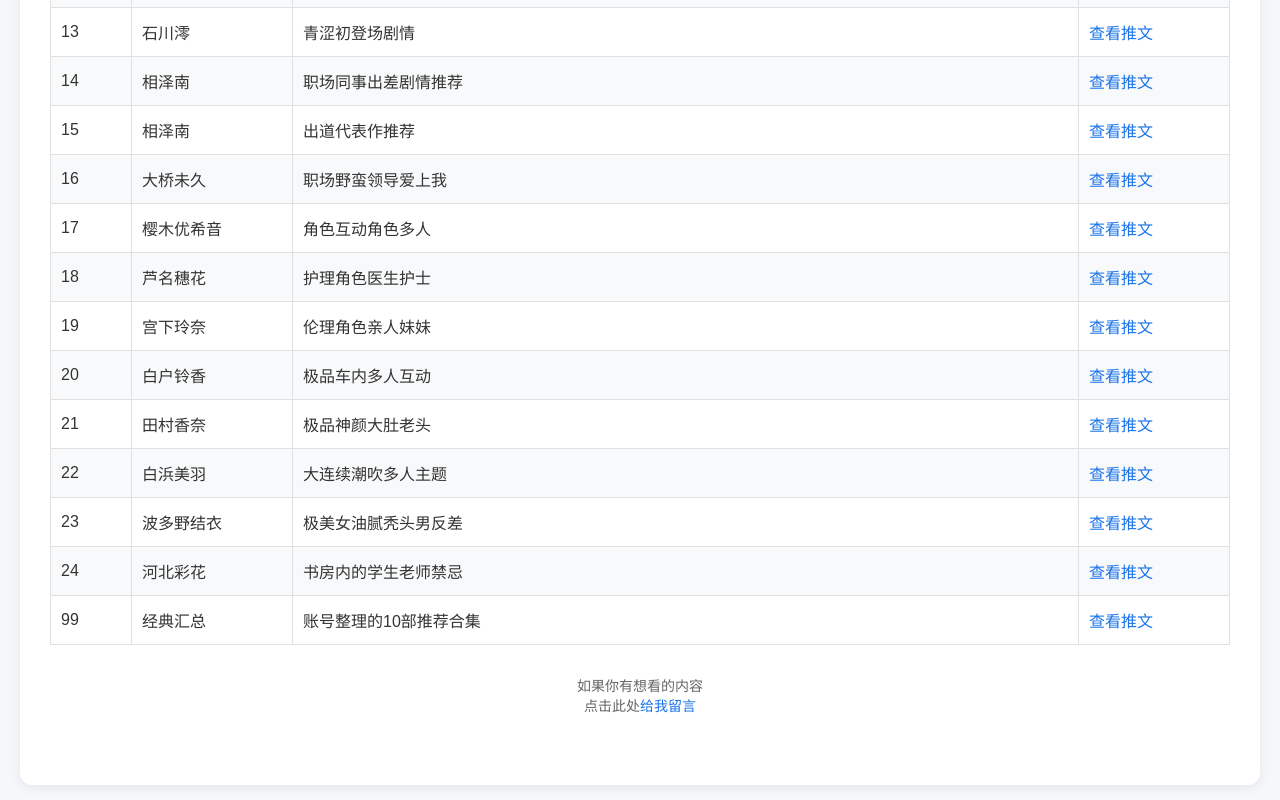
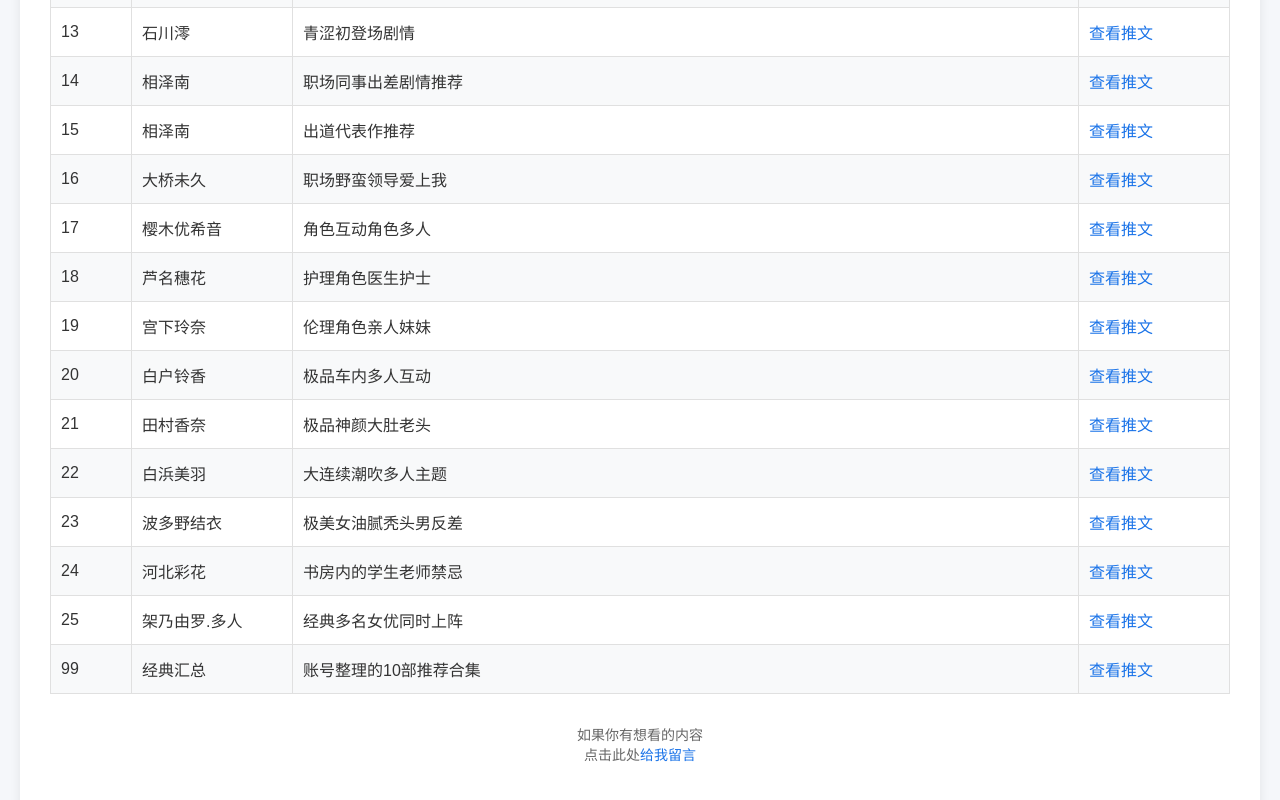
Before and after one commit to andehui/av2026, a plain HTML site: page index.htm in a window 1280 px wide. Shown: the part 826-1626 px from the top of the page. Drawn offline with Linux system fonts and the light colour scheme.

Commit message:
Update index.htm

```diff
--- a/index.htm
+++ b/index.htm
@@ -260,7 +260,12 @@
           <td><a href="https://x.com/btc1860/status/2123025572419043744" target="_blank">查看推文</a></td>
         </tr>
 
-
+        <tr>
+          <td>25</td>
+          <td>架乃由罗.多人</td>
+          <td>经典多名女优同时上阵</td>
+          <td><a href="https://x.com/btc1860/status/2123035758088892720" target="_blank">查看推文</a></td>
+        </tr>
 
 
 <tr>
```
